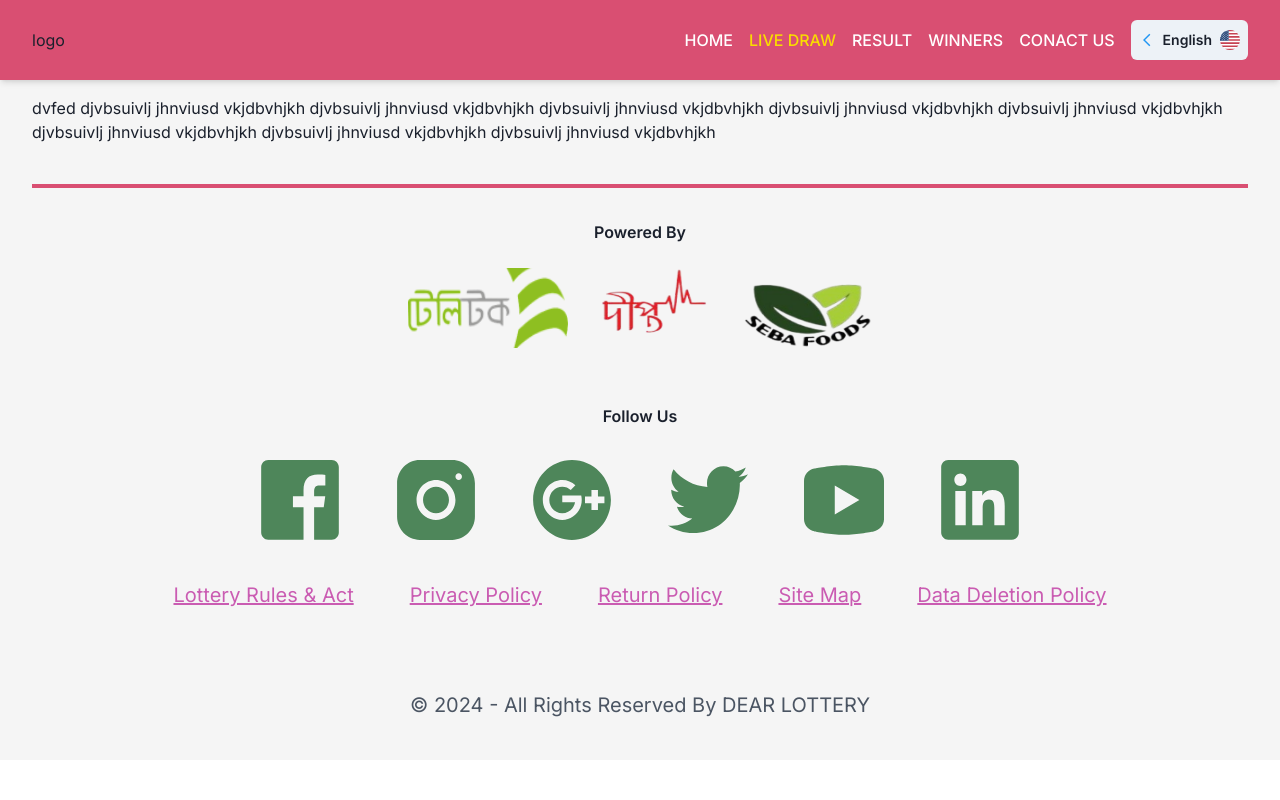
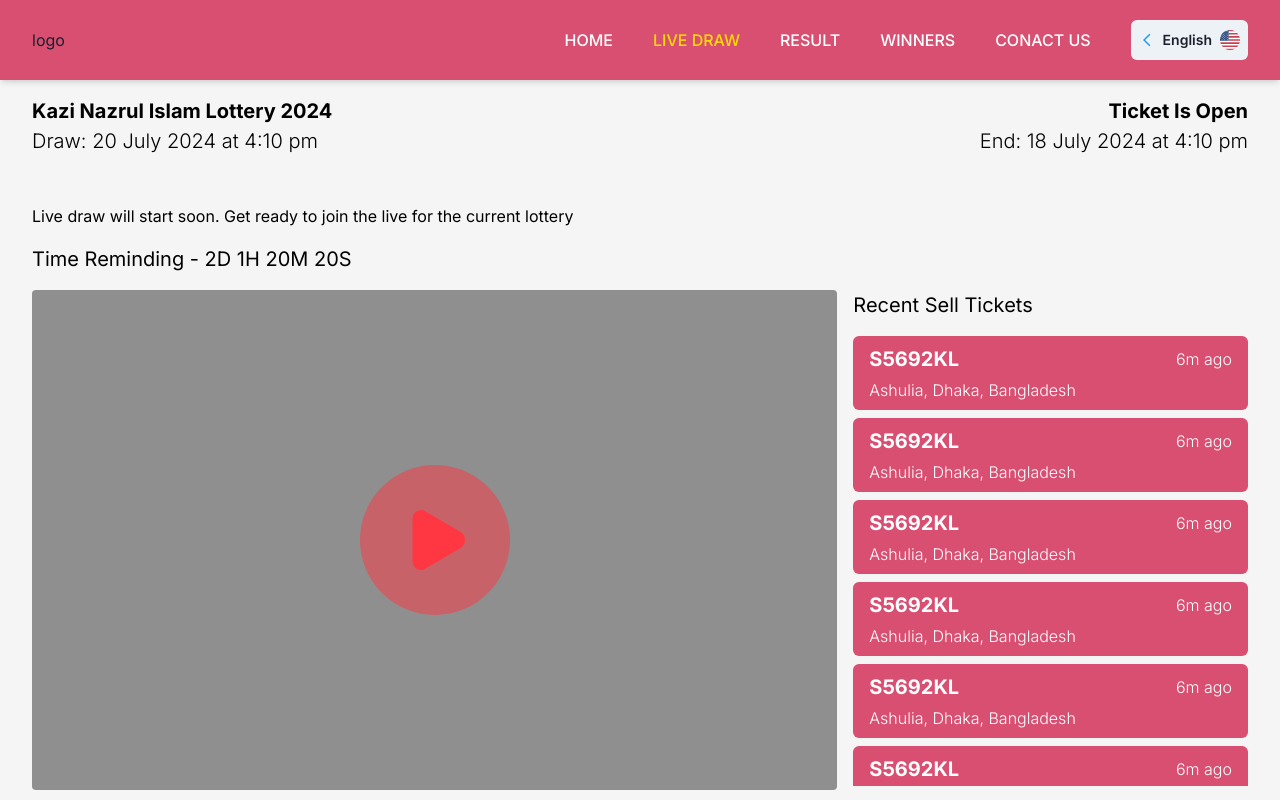
Before and after one commit to sazzad9911/lottery, a Next.js app: page /pages/live-draw in a window 1280 px wide. Shown: the top 800 px of the page. Built offline with nearby package versions, Linux system fonts and the light colour scheme.

Commit message:
added live draw page

```diff
--- a/app/components/Header.tsx
+++ b/app/components/Header.tsx
@@ -62,7 +62,7 @@ export default function Header() {
           <Link href="/">
             <div className="flex gap-1 items-center ">logo</div>
           </Link>
-          <div className="lg:flex justify-end items-center gap-2 md:gap-4 hidden">
+          <div className="lg:flex justify-end items-center gap-2 md:gap-4 lg:gap-10  hidden">
             <Link
               href="/"
               className={`text-[12px] font-normal md:font-medium md:text-[16px] ${
--- /dev/null
+++ b/app/components/RecentSellTicketPart.tsx
@@ -0,0 +1,26 @@
+import React from 'react'
+import SellTicketCard from './SellTicketCard'
+
+export default function RecentSellTicketPart() {
+  return (
+    <div className="space-y-2 max-h-[500px] lg:h-[350px] xl:h-[450px] overflow-y-auto">
+          <SellTicketCard></SellTicketCard>
+          <SellTicketCard></SellTicketCard>
+          <SellTicketCard></SellTicketCard>
+          <SellTicketCard></SellTicketCard>
+          <SellTicketCard></SellTicketCard>
+          <SellTicketCard></SellTicketCard>
+          <SellTicketCard></SellTicketCard>
+          <SellTicketCard></SellTicketCard>
+          <SellTicketCard></SellTicketCard>
+          <SellTicketCard></SellTicketCard>
+          <SellTicketCard></SellTicketCard>
+          <SellTicketCard></SellTicketCard>
+          <SellTicketCard></SellTicketCard>
+          <SellTicketCard></SellTicketCard>
+          <SellTicketCard></SellTicketCard>
+          <SellTicketCard></SellTicketCard>
+
+          </div>
+  )
+}
--- /dev/null
+++ b/app/components/SellTicketCard.tsx
@@ -0,0 +1,19 @@
+import React from "react";
+
+export default function SellTicketCard() {
+  return (
+    <div className="bg-[#D94F72] rounded-md px-4 py-2">
+      <div className="flex justify-between items-center">
+        <p className="text-[16px] md:text-[20px] font-bold text-white">
+          S5692KL
+        </p>
+        <p className="text-[14px] md:text-[16px] font-light text-white">
+          6m ago
+        </p>
+      </div>
+      <p className="text-[14px] md:text-[16px] font-light text-white mt-1">
+        Ashulia, Dhaka, Bangladesh
+      </p>
+    </div>
+  );
+}
--- a/app/pages/live-draw/page.tsx
+++ b/app/pages/live-draw/page.tsx
@@ -1,17 +1,62 @@
-import React from 'react'
+import RecentSellTicketPart from "@/app/components/RecentSellTicketPart";
+import React from "react";
 
 export default function LiveDraw() {
   return (
-    <div className='container mx-auto px-2 md:px-8'>
-      dvfed
-      djvbsuivlj jhnviusd vkjdbvhjkh
-      djvbsuivlj jhnviusd vkjdbvhjkh
-      djvbsuivlj jhnviusd vkjdbvhjkh
-      djvbsuivlj jhnviusd vkjdbvhjkh
-      djvbsuivlj jhnviusd vkjdbvhjkh
-      djvbsuivlj jhnviusd vkjdbvhjkh
-      djvbsuivlj jhnviusd vkjdbvhjkh
-      djvbsuivlj jhnviusd vkjdbvhjkh
+    <div className="container mx-auto px-2 md:px-8">
+      <div className="md:flex justify-between pb-4 md:pb-12 flex-wrap">
+        <div>
+          <p className="text-[16px] md:text-[20px] font-bold text-black">
+            Kazi Nazrul Islam Lottery 2024
+          </p>
+          <p className="text-[16px] md:text-[20px] font-light text-black">
+            Draw: 20 July 2024 at 4:10 pm
+          </p>
+        </div>
+        <div className="">
+          <p className="text-[16px] md:text-[20px] font-bold text-black text-end">
+            Ticket Is Open
+          </p>
+          <p className="text-[16px] md:text-[20px] font-light text-black text-end">
+            End: 18 July 2024 at 4:10 pm
+          </p>
+        </div>
+      </div>
+      <p className="text-[14px] md:text-[16px] font-normal text-black">
+        Live draw will start soon. Get ready to join the live for the current
+        lottery
+      </p>
+      <p className="text-[16px] md:text-[20px] font-normal text-black py-4">
+        Time Reminding - 2D 1H 20M 20S
+      </p>
+      <div className="grid grid-cols-1 lg:grid-cols-3 gap-4">
+        <div className="lg:col-span-2 bg-[#8F8F8F] h-[250px] md:h-[400px] xl:h-[500px] flex justify-center items-center rounded">
+          <svg
+           className=" h-[50px] md:h-[100px] xl:h-[180px] cursor-pointer hover:scale-105 duration-300"
+            viewBox="0 0 188 188"
+            fill="none"
+            xmlns="http://www.w3.org/2000/svg"
+          >
+            <path
+              opacity="0.5"
+              fill-rule="evenodd"
+              clip-rule="evenodd"
+              d="M94 172.333C137.262 172.333 172.333 137.262 172.333 94C172.333 50.7376 137.262 15.6666 94 15.6666C50.7377 15.6666 15.6667 50.7376 15.6667 94C15.6667 137.262 50.7377 172.333 94 172.333Z"
+              fill="#FF3742"
+            />
+            <path
+              d="M120.741 102.296L83.7657 124.126C77.8141 127.64 70.5 123.066 70.5 115.83V72.1698C70.5 64.9343 77.8141 60.3607 83.7657 63.8746L120.741 85.7046C126.864 89.3204 126.864 98.6797 120.741 102.296Z"
+              fill="#FF3742"
+            />
+          </svg>
+        </div>
+        <div className="lg:col-span-1 ">
+          <p className="text-[16px] md:text-[20px] font-normal text-black pb-4">
+          Recent Sell Tickets
+          </p>
+          <RecentSellTicketPart></RecentSellTicketPart>
+        </div>
+      </div>
     </div>
-  )
+  );
 }
```
